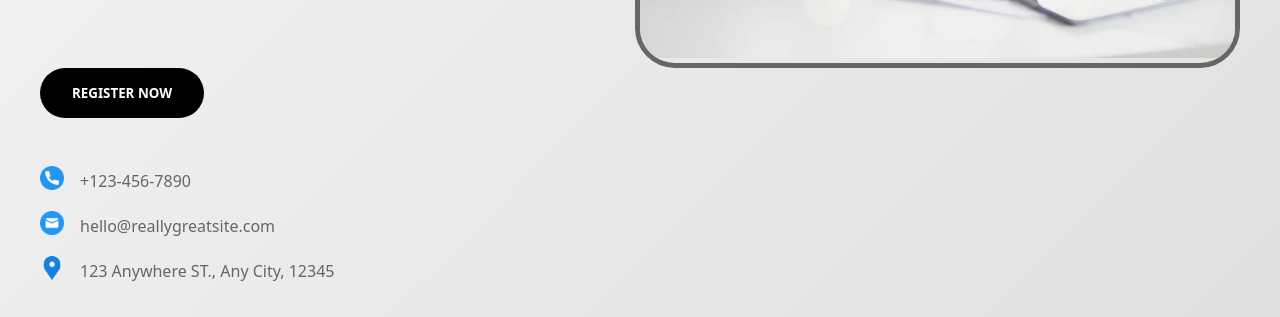
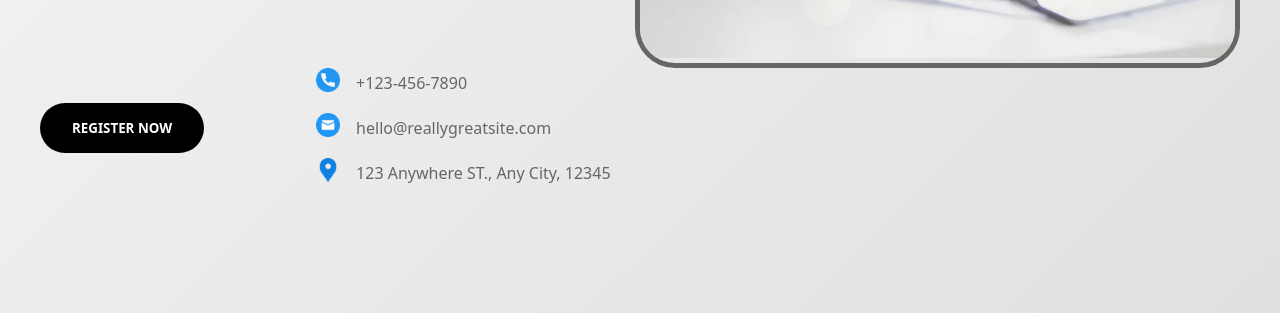
Before and after one commit to Mohamed780050/Wardiere-Inc., a plain HTML site: page index.html in a window 1280 px wide. Shown: the part 487-804 px from the top of the page. Drawn offline with Linux system fonts and the light colour scheme.

Commit message:
edited the position os the contcat div

```diff
--- a/styles.css
+++ b/styles.css
@@ -79,7 +79,7 @@ p {
   border-radius: 50px;
   font-weight: bold;
   cursor: pointer;
-  margin-bottom: 3rem;
+  margin-right: 7rem;
   transition: transform 0.3s ease;
 }
 
@@ -119,10 +119,17 @@ p {
   width: 24px;
   height: 24px;
 }
+.register-contact {
+  display: flex;
+  align-items: center;
+}
 @media (max-width: 768px) {
   .higher-content {
     flex-direction: column;
     text-align: center;
+  }
+  .register-button {
+    margin-right: 0;
   }
   .register-contact {
     display: flex;
```
